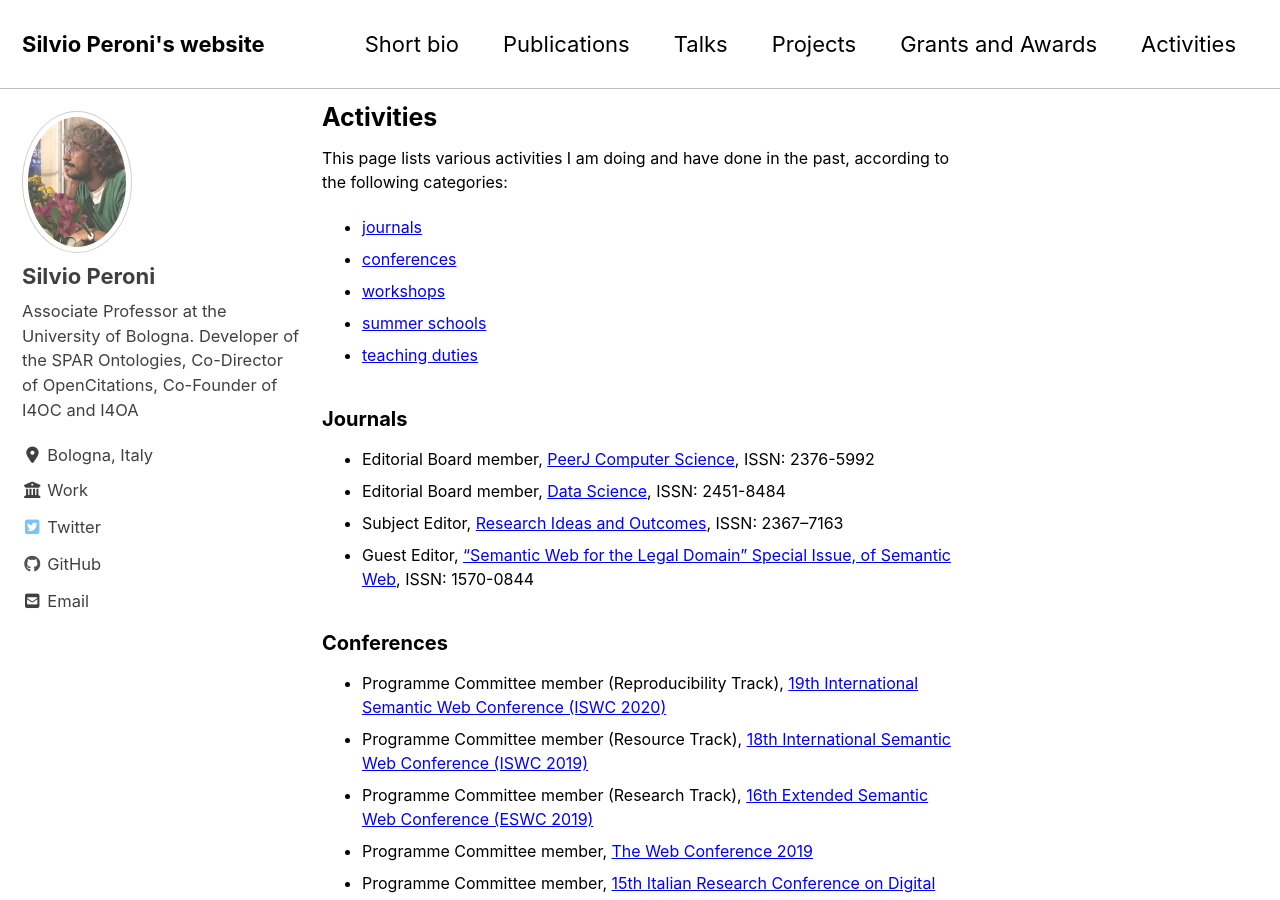
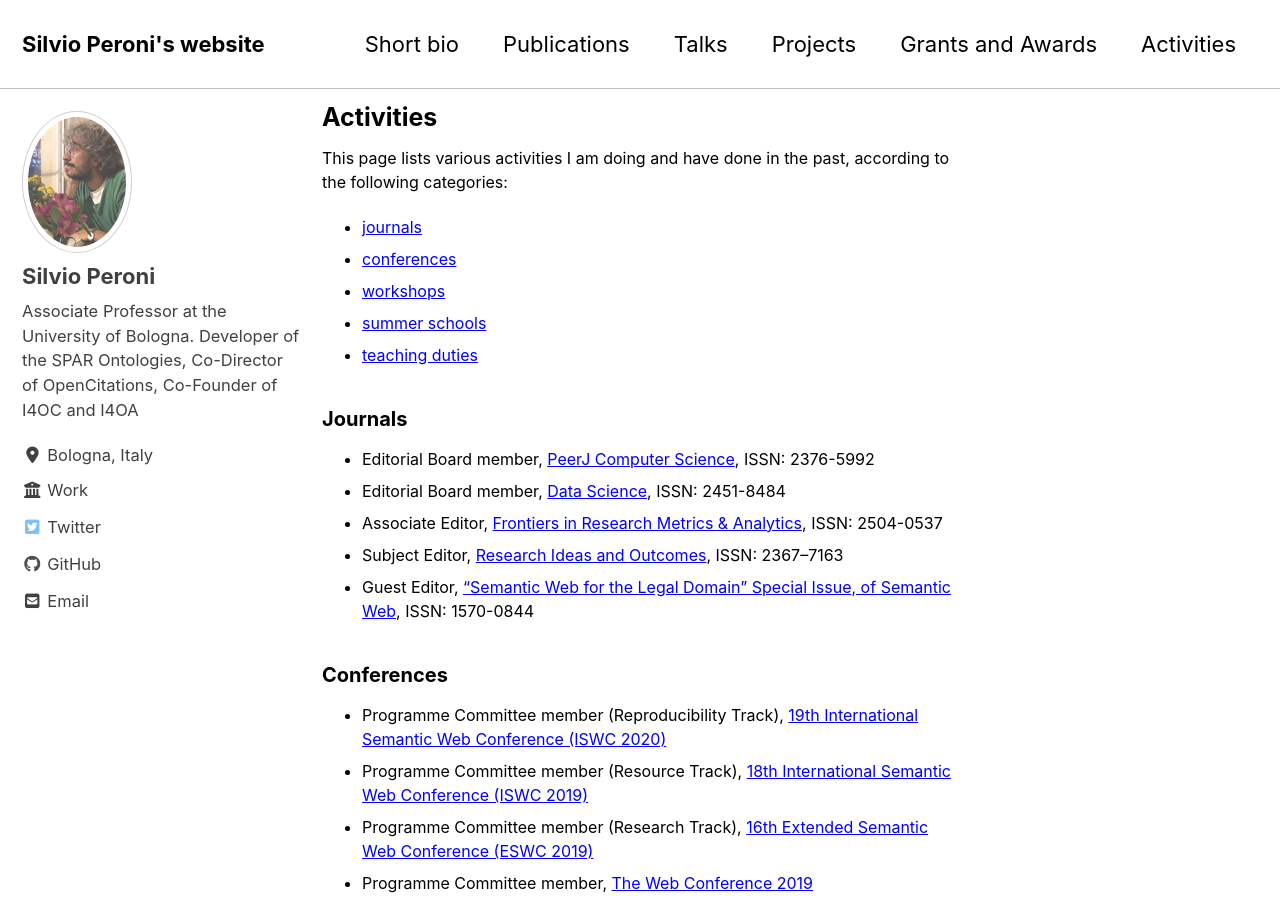
Before and after one commit to essepuntato/essepuntato.github.io, a Jekyll site: the page built from _pages/activities.md, in a window 1280 px wide and 900 px high. Built offline with Jekyll 4.4.1, drawn with Linux system fonts in a browser that asks for light colours; cached includes are drawn as plain includes; nearby versions of some CDN libraries.

Commit message:
Update journal.yml

```diff
--- a/_data/activities/journal.yml
+++ b/_data/activities/journal.yml
@@ -8,6 +8,11 @@
   issn: 2451-8484
   role: "Editorial Board member"
 
+- name: "Frontiers in Research Metrics & Analytics"
+  url: "https://www.frontiersin.org/journals/research-metrics-and-analytics"
+  issn: 2504-0537
+  role: "Associate Editor"
+
 - name: "Research Ideas and Outcomes"
   url: "http://riojournal.com/"
   issn: 2367–7163
```
